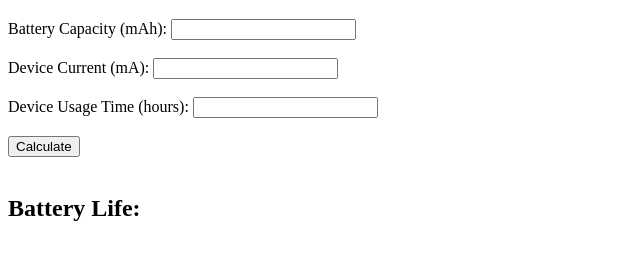
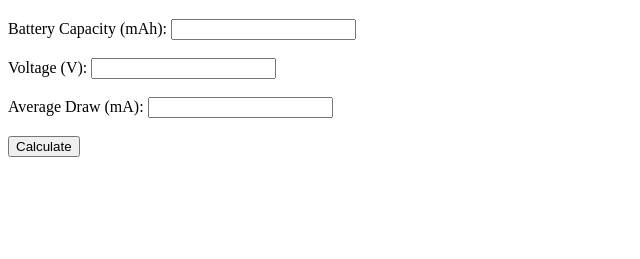
Before and after one commit to szinck1/battery-calculator, a website built with webpack: page index.html in a window 1280 px wide. Shown: the part 61-320 px from the top of the page, without its empty margins (0-640 px from the left). Built offline with nearby package versions, Linux system fonts and the light colour scheme.

Commit message:
Update index.html

```diff
--- a/index.html
+++ b/index.html
@@ -7,16 +7,15 @@
   <body>
     <h1>Battery Life Calculator</h1>
     <form>
-      <label for="battery-capacity">Battery Capacity (mAh):</label>
-      <input type="number" id="battery-capacity" name="battery-capacity" required><br><br>
-      <label for="device-current">Device Current (mA):</label>
-      <input type="number" id="device-current" name="device-current" required><br><br>
-      <label for="device-hours">Device Usage Time (hours):</label>
-      <input type="number" id="device-hours" name="device-hours" required><br><br>
+      <label for="batteryCapacity">Battery Capacity (mAh):</label>
+      <input type="number" id="batteryCapacity" name="batteryCapacity" required><br><br>
+      <label for="voltage">Voltage (V):</label>
+      <input type="number" id="voltage" name="voltage" required><br><br>
+      <label for="averageDraw">Average Draw (mA):</label>
+      <input type="number" id="averageDraw" name="averageDraw" required><br><br>
       <button type="button" onclick="calculateBatteryLife()">Calculate</button>
     </form>
     <br>
-    <h2>Battery Life:</h2>
-    <p id="battery-life"></p>
+    <h2 id="batteryLife"></h2>
   </body>
 </html>
```
